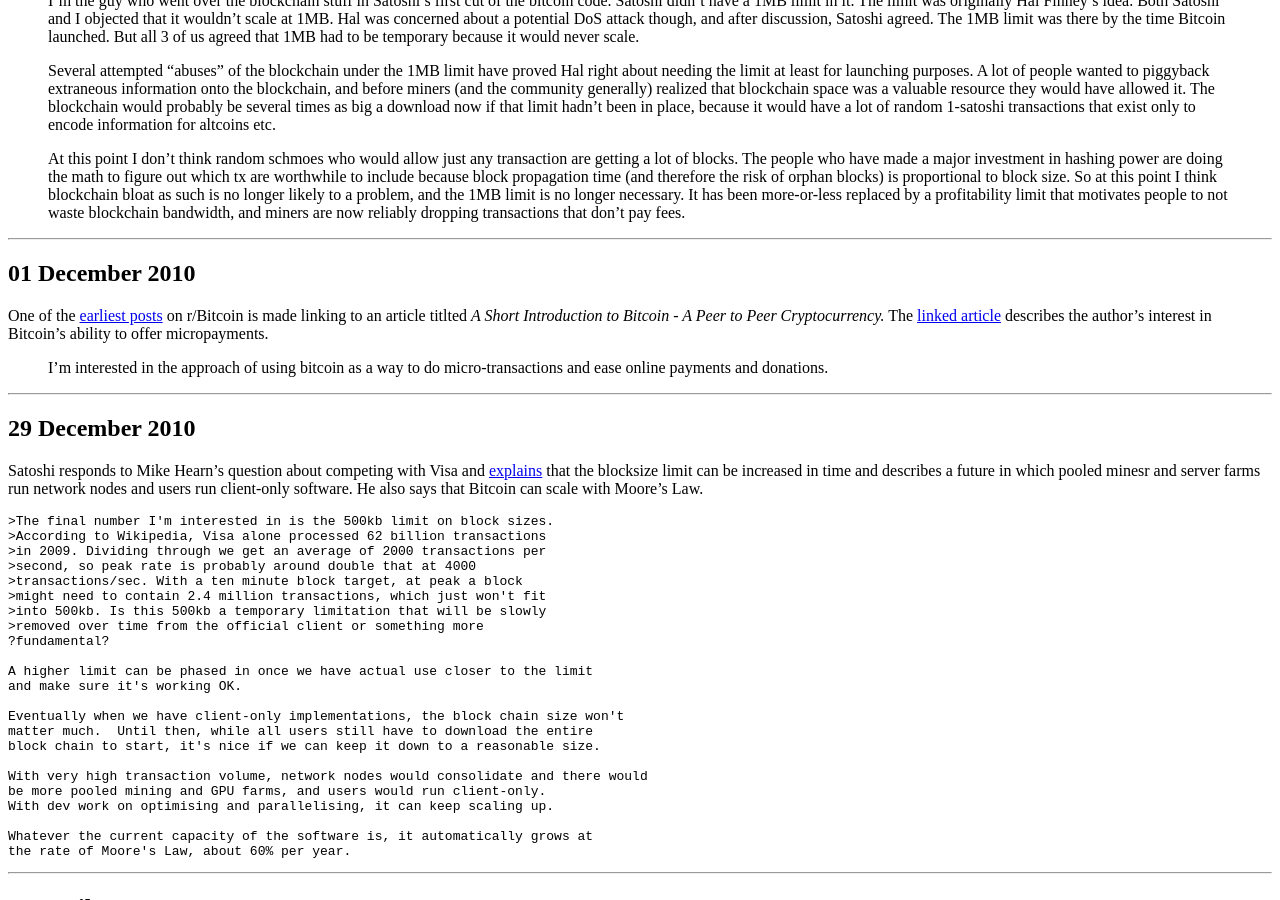
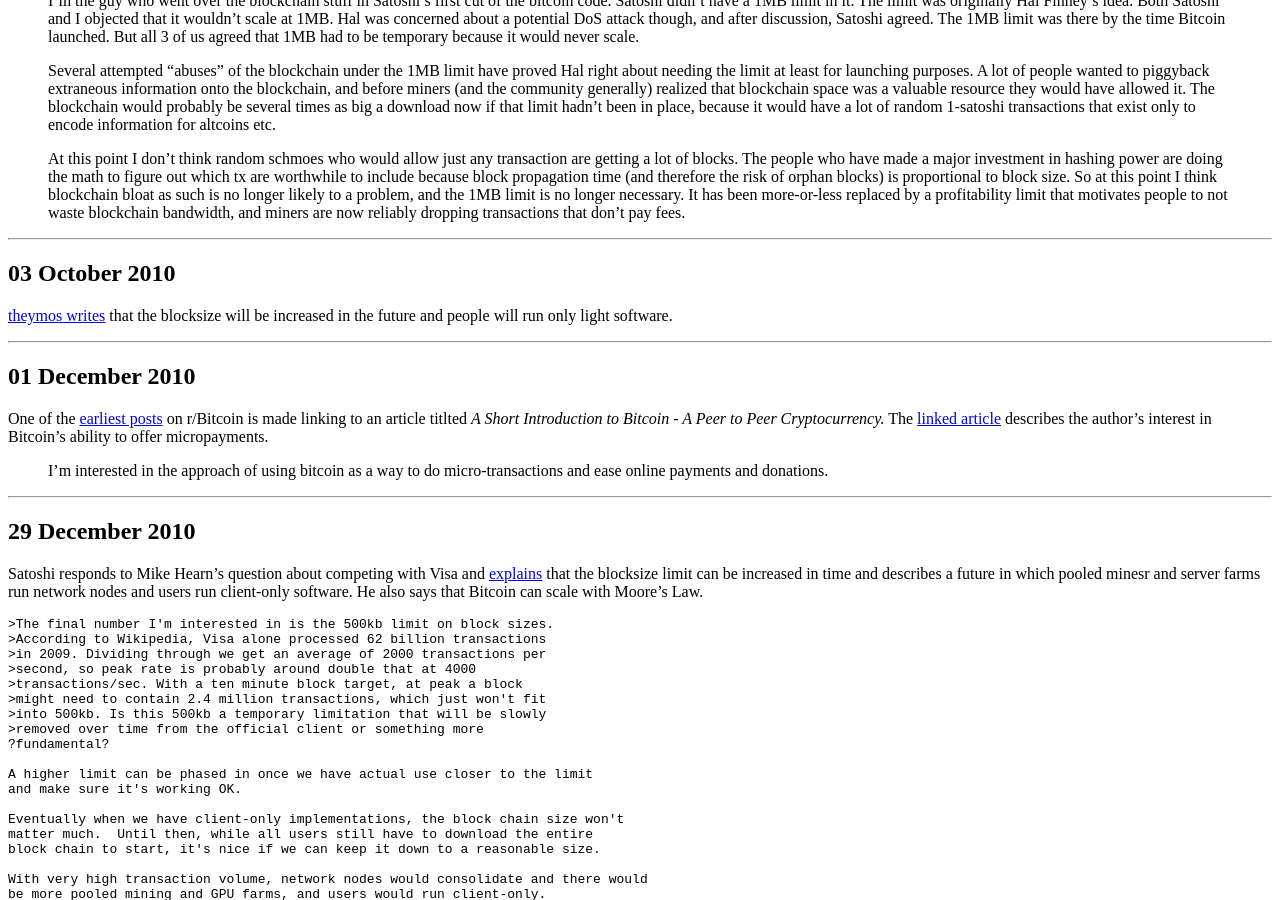
Before and after one commit to derykmakgill/website, a Jekyll site: the page built from testbtc.md, in a window 1280 px wide and 900 px high, scrolled down 5246 px. Built offline with Jekyll 4.4.1, drawn with Linux system fonts in a browser that asks for light colours; a script that is not in the unit is left out.

Commit message:
Update testbtc.md

```diff
--- a/testbtc.md
+++ b/testbtc.md
@@ -312,6 +312,13 @@
 >At this point I don't think random schmoes who would allow just any transaction are getting a  lot of blocks. The people who have made a major investment in hashing power are doing the math to figure out which tx are worthwhile to include because block propagation time (and therefore the risk of orphan blocks) is proportional to block size. So at this point I think blockchain bloat as such is no longer likely to a problem, and the 1MB limit is no longer necessary.  It has been more-or-less replaced by a profitability limit that motivates people to not waste blockchain bandwidth, and miners are now reliably dropping transactions that don't pay fees.
 
 ---
+
+## 03 October 2010
+
+[theymos writes](https://bitcointalk.org/index.php?topic=1314.msg15143#msg15143) that the blocksize will be increased in the future and people will run only light software.
+
+---
+
 
 ## 01 December 2010
 
```
